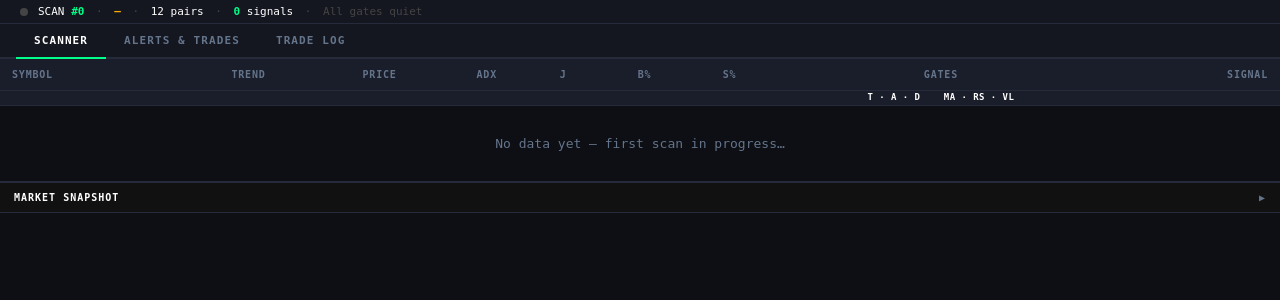
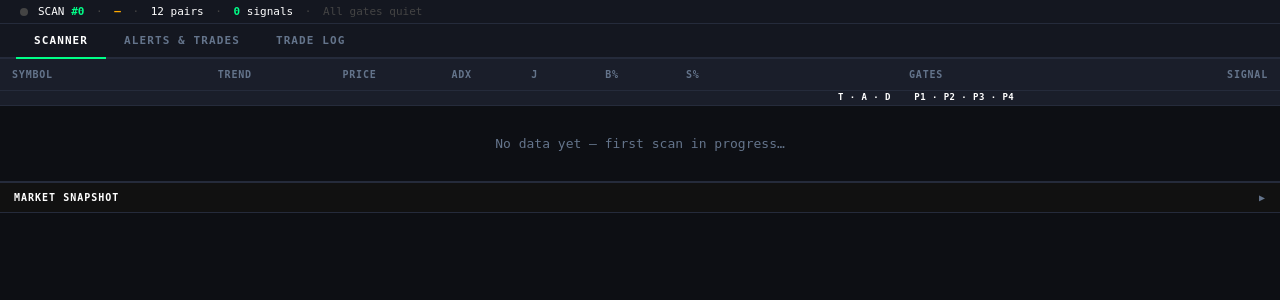
Before and after one commit to krishnanrvijay-afk/trend-scanner-part-deux, a FastAPI app: page / in a window 1280 px wide. Shown: the part 96-396 px from the top of the page. Run offline with FastAPI, Linux system fonts and the light colour scheme; data that the repository does not hold is empty.

Commit message:
feat: show P1 P2 P3 P4 individual dots in gates column, all seven states visible per pair

```diff
--- a/templates/dashboard.html
+++ b/templates/dashboard.html
@@ -829,7 +829,7 @@
         </tr>
         <tr class="gates-subheader">
           <td colspan="7"></td>
-          <td style="text-align:center;font-weight:700;color:#ffffff">T &middot; A &middot; D &nbsp;&nbsp; MA &middot; RS &middot; VL</td>
+          <td style="text-align:center;font-weight:700;color:#ffffff">T &middot; A &middot; D &nbsp;&nbsp; P1 &middot; P2 &middot; P3 &middot; P4</td>
           <td></td>
         </tr>
       </thead>
```
